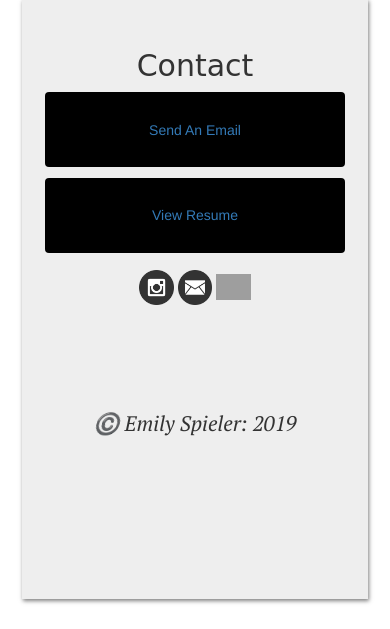
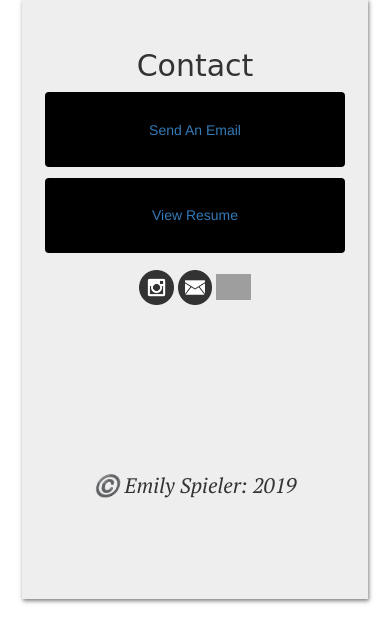
Before and after one commit to emilyspieler/portfolio, a PHP site: page /index.html in a window 390 px wide. Shown: the part 4312-4941 px from the top of the page. Run offline with PHP 8.4, Linux system fonts and the light colour scheme; some web fonts are replaced; grey boxes are pictures that could not be loaded.

Commit message:
copywrite fix

```diff
--- a/style.css
+++ b/style.css
@@ -173,7 +173,7 @@ p.contact {
 
     p.contact {
       bottom: 1px;
-      margin-top: 30%;
+      margin-top: 48%;
     }
 
     .jumbotron {
```
